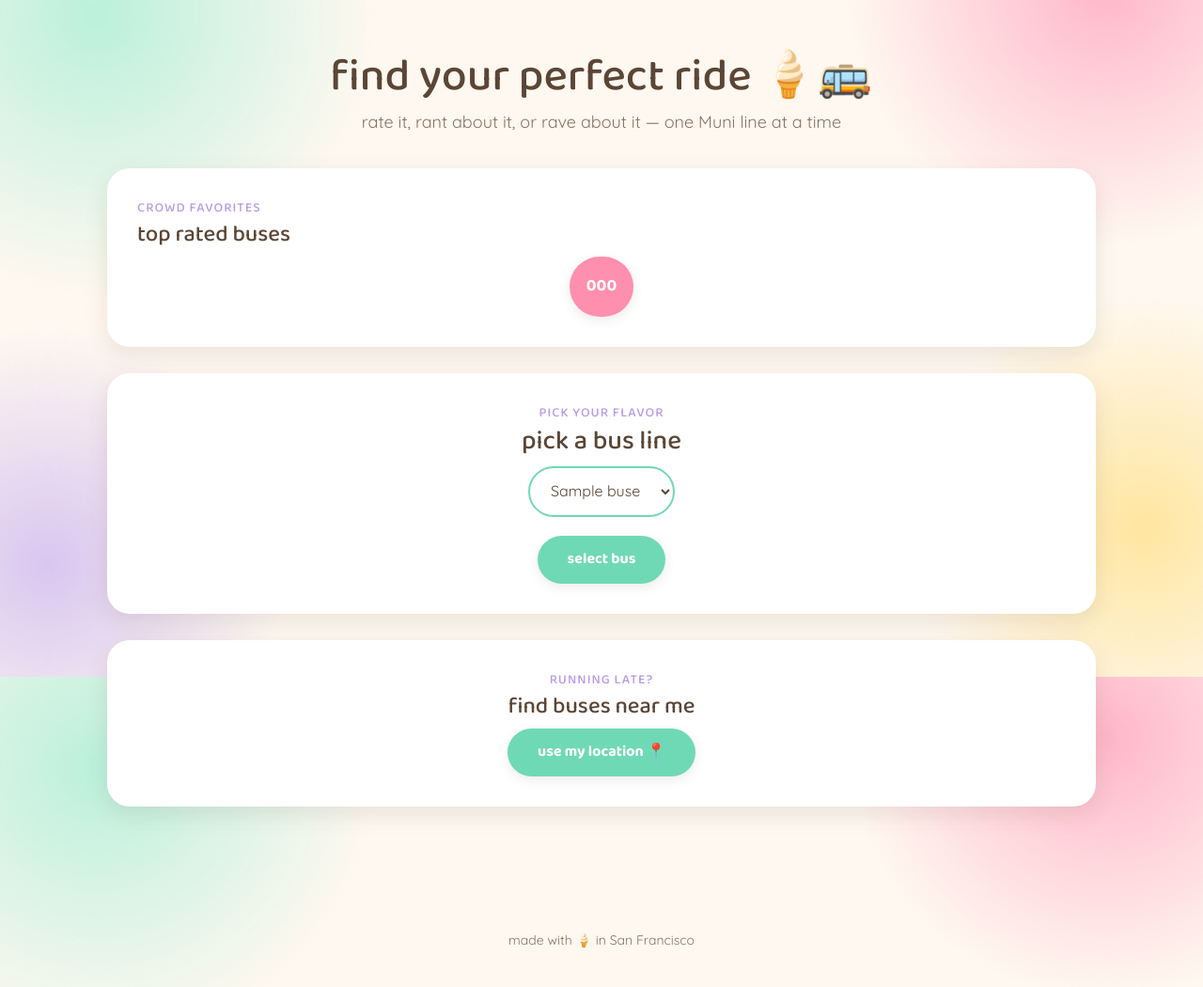
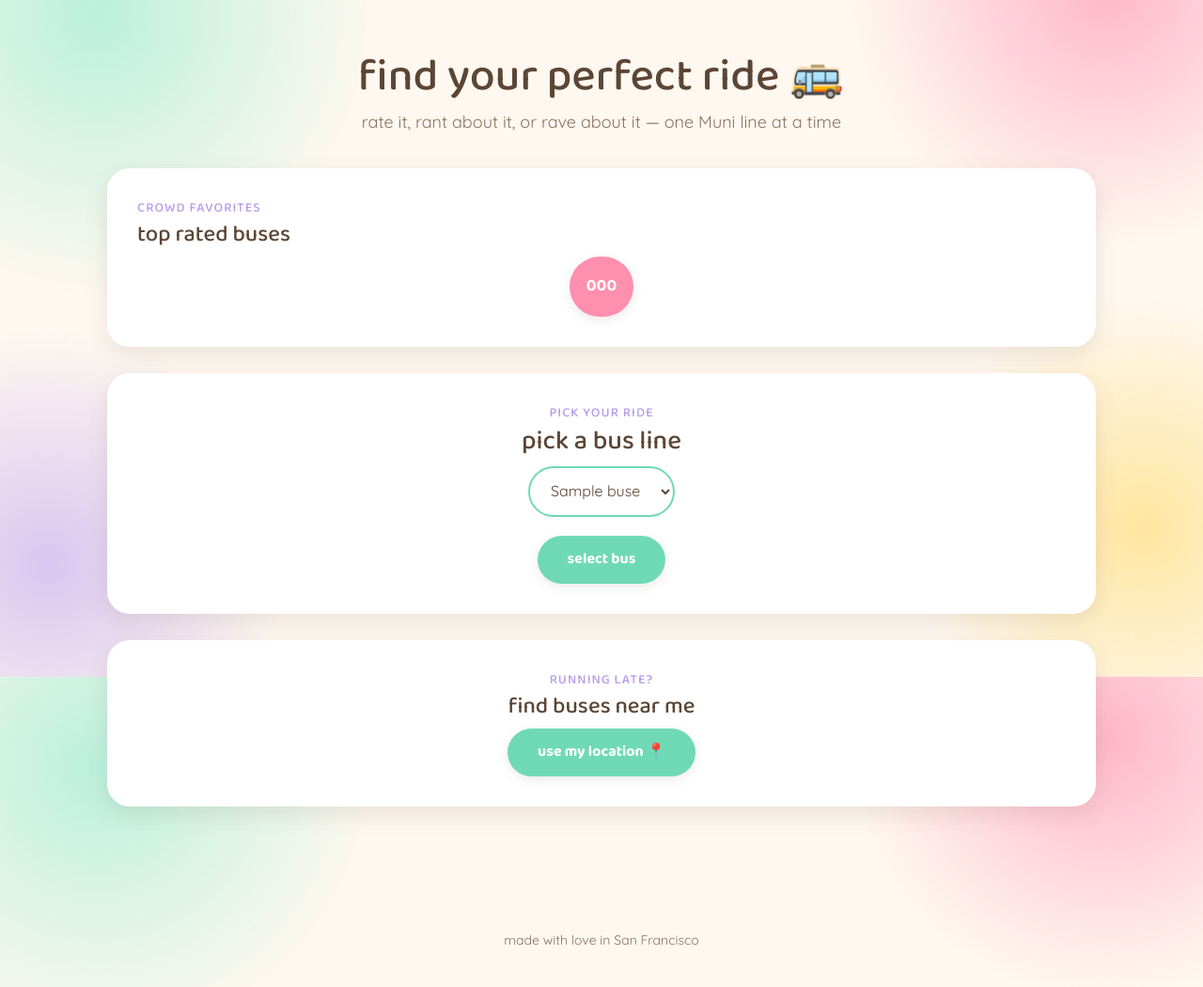
Before and after one commit to PSquared0/reroute_hb_project, a Flask app: page / in a window 1280 px wide. Shown: the part 80-1130 px from the top of the page at 94% size. Run offline with Flask 3, Linux system fonts and the light colour scheme; tables that the repository leaves empty hold one stand-in row (values such as "Sample post"); some libraries are stand-ins or nearby versions.

Commit message:
Drop literal ice cream imagery, keep the pastel aesthetic
The "ice cream shop" direction was about the visual style (pastel colors,
rounded bubbly fonts), not literal cones/scoops on an SF bus rating site.
Removes the emoji and ice-cream wordplay while keeping the look.

Co-Authored-By: Claude Sonnet 4.6 <noreply@anthropic.com>

```diff
--- a/templates/base.html
+++ b/templates/base.html
@@ -47,7 +47,7 @@
   </main>
 
   <footer class="rr-footer">
-    made with 🍦 in San Francisco
+    made with love in San Francisco
   </footer>
 
   <!-- SIGN UP MODAL -->
@@ -59,7 +59,7 @@
         </div>
         <div class="rr-modal-body">
           <form id="signup" action="/register" method="POST">
-            <h1 class="rr-modal-title">join the scoop squad 🍨</h1>
+            <h1 class="rr-modal-title">join the squad</h1>
             <input name="first_name" type="text" placeholder="first name" autofocus required class="rr-input" />
             <input name="last_name" type="text" placeholder="last name" required class="rr-input" />
             <input type="email" name="email" placeholder="email" required class="rr-input" />
--- a/templates/bus_detail_geo.html
+++ b/templates/bus_detail_geo.html
@@ -3,7 +3,7 @@
 
 {% if stop_dict is string %}
 <div class="rr-card" style="text-align: center;">
-    <p>{{ stop_dict }} 🍦</p>
+    <p>{{ stop_dict }}</p>
 </div>
 {% else %}
 {% for key, value in stop_dict.items() %}
--- a/templates/homepage.html
+++ b/templates/homepage.html
@@ -2,7 +2,7 @@
 {% block content %}
 
 <section class="rr-hero">
-  <h1>find your perfect ride 🍦🚌</h1>
+  <h1>find your perfect ride 🚌</h1>
   <p>rate it, rant about it, or rave about it &mdash; one Muni line at a time</p>
 </section>
 
@@ -17,7 +17,7 @@
 </div>
 
 <div class="rr-card" id="bus_pick">
-  <p class="rr-section-label">pick your flavor</p>
+  <p class="rr-section-label">pick your ride</p>
   <h3 id="pageheader">pick a bus line</h3>
   <form action="/bus_detail" method="get">
     <select class="dropdown-style" name="bus">
--- a/templates/sign_in_form.html
+++ b/templates/sign_in_form.html
@@ -2,7 +2,7 @@
 {% block content %}
 
 <div class="rr-card" style="max-width: 420px; margin: 40px auto;">
-  <h1 class="rr-modal-title">join the scoop squad 🍨</h1>
+  <h1 class="rr-modal-title">join the squad</h1>
 
   <form action="/register" method="POST">
     <input type="text" name="first_name" placeholder="first name" required class="rr-input">
--- a/templates/user.html
+++ b/templates/user.html
@@ -2,7 +2,7 @@
 {% block content %}
 
 <div class="rr-hero">
-  <h1>hey {{ user.fname|capitalize }}! 🍨</h1>
+  <h1>hey {{ user.fname|capitalize }}!</h1>
   <p>here's everything you've rated so far</p>
 </div>
 
```
